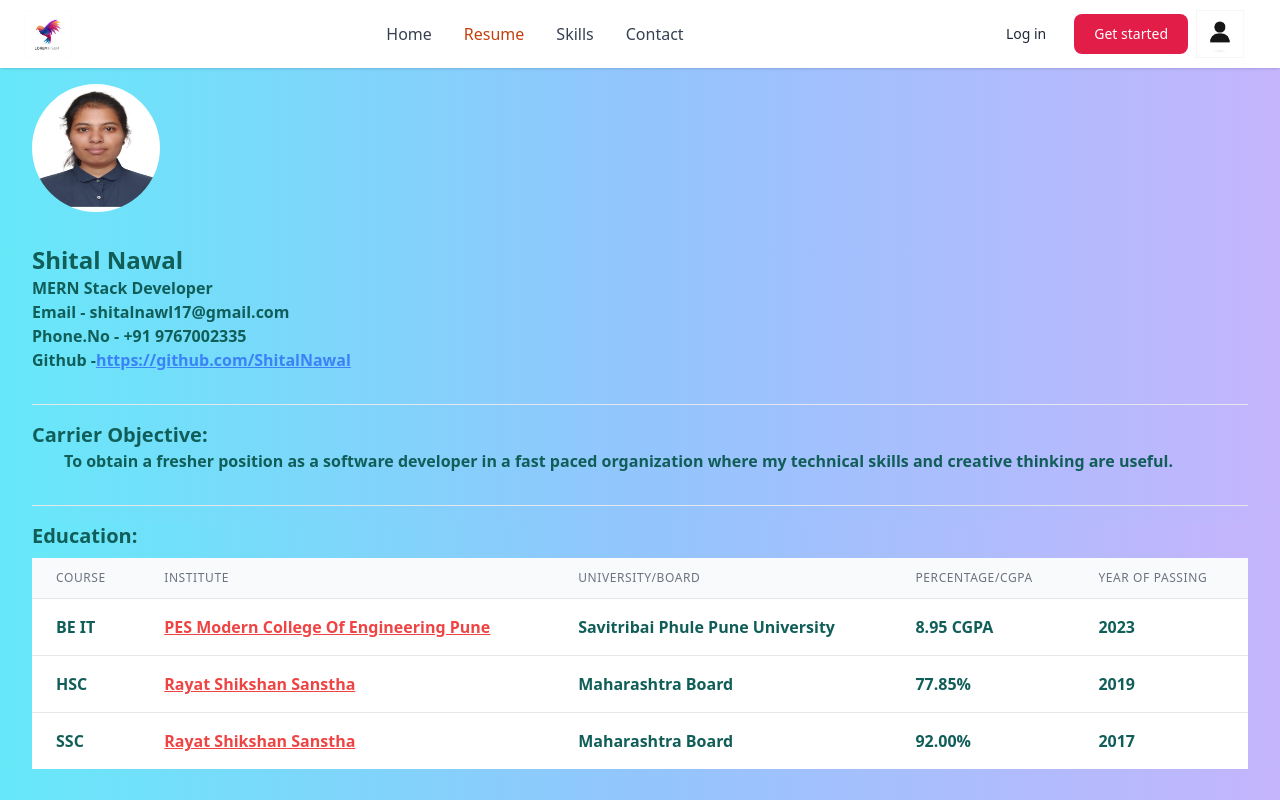
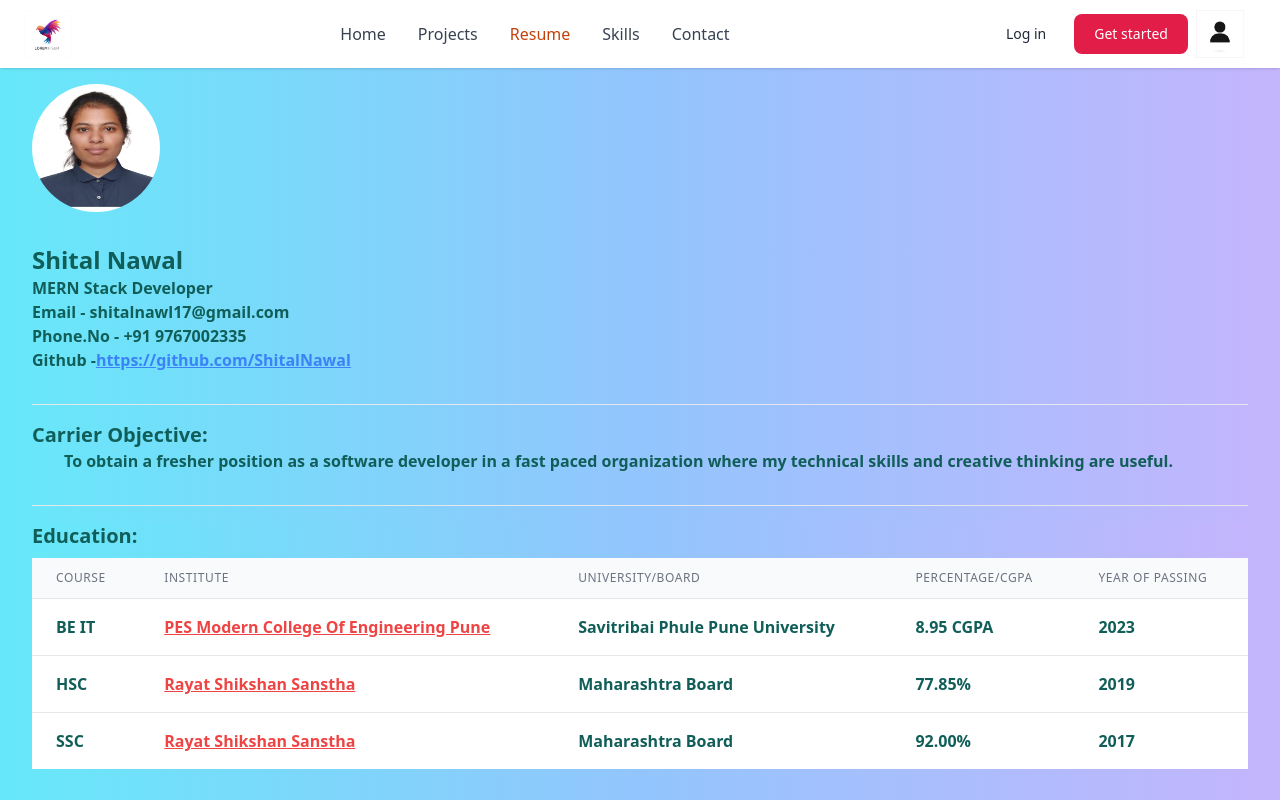
Before and after one commit to ShitalNawal/JWT-Login, a React (Create React App) app: page /about in a window 1280 px wide. Shown: the top 800 px of the page. Built offline with nearby package versions, Linux system fonts and the light colour scheme.

Commit message:
Add Project page

```diff
--- a/src/App.js
+++ b/src/App.js
@@ -12,6 +12,7 @@ import { AuthProvider } from "./Components/AuthContext/AuhContext";
 import ProtectedRoute from "./Components/ProtectedRoute/ProtectedRoute";
 import Skills from "./Components/Skills/Skills";
 import Footer from "./Components/Footer/Footer";
+import Project from "./Components/My-Project/Project";
 
 const App = () => {
   return (
@@ -27,6 +28,7 @@ const App = () => {
           <Route path="/contact" element={<Contact />} />
           <Route path="/messages" element={<Messages />} />
           <Route path="/skill" element={<Skills />} />
+          <Route path="/projects" element={<Project />} />
           {/* <ProtectedRoute path="/messages" element={<Messages />} /> */}
         </Routes>
       </Router>
--- a/src/Components/Header/Header.js
+++ b/src/Components/Header/Header.js
@@ -87,6 +87,16 @@ export default function Header() {
                             </li>
                             <li>
                                 <NavLink
+                                    to="/projects"
+                                    className={({isActive}) =>
+                                        `block py-2 pr-4 pl-3 duration-200 ${isActive ? "text-orange-700" : "text-gray-700"} border-b border-gray-100 hover:bg-gray-50 lg:hover:bg-transparent lg:border-0 hover:text-orange-700 lg:p-0`
+                                    }
+                                >
+                                    Projects
+                                </NavLink>
+                            </li>
+                            <li>
+                                <NavLink
                                     to="/about"
                                     className={({isActive}) =>
                                         `block py-2 pr-4 pl-3 duration-200 ${isActive ? "text-orange-700" : "text-gray-700"} border-b border-gray-100 hover:bg-gray-50 lg:hover:bg-transparent lg:border-0 hover:text-orange-700 lg:p-0`
--- /dev/null
+++ b/src/Components/My-Project/Project.js
@@ -0,0 +1,16 @@
+import React from 'react'
+import Header from '../Header/Header'
+function Project() {
+  return (
+    <main className="bg-gradient-to-r from-cyan-300 via-blue-300 to-violet-300 h-full">
+      <Header/>
+      <div className='h-screen'>
+        <h1>
+            My Projects
+        </h1>
+      </div>
+      </main>
+  )
+}
+
+export default Project
```
